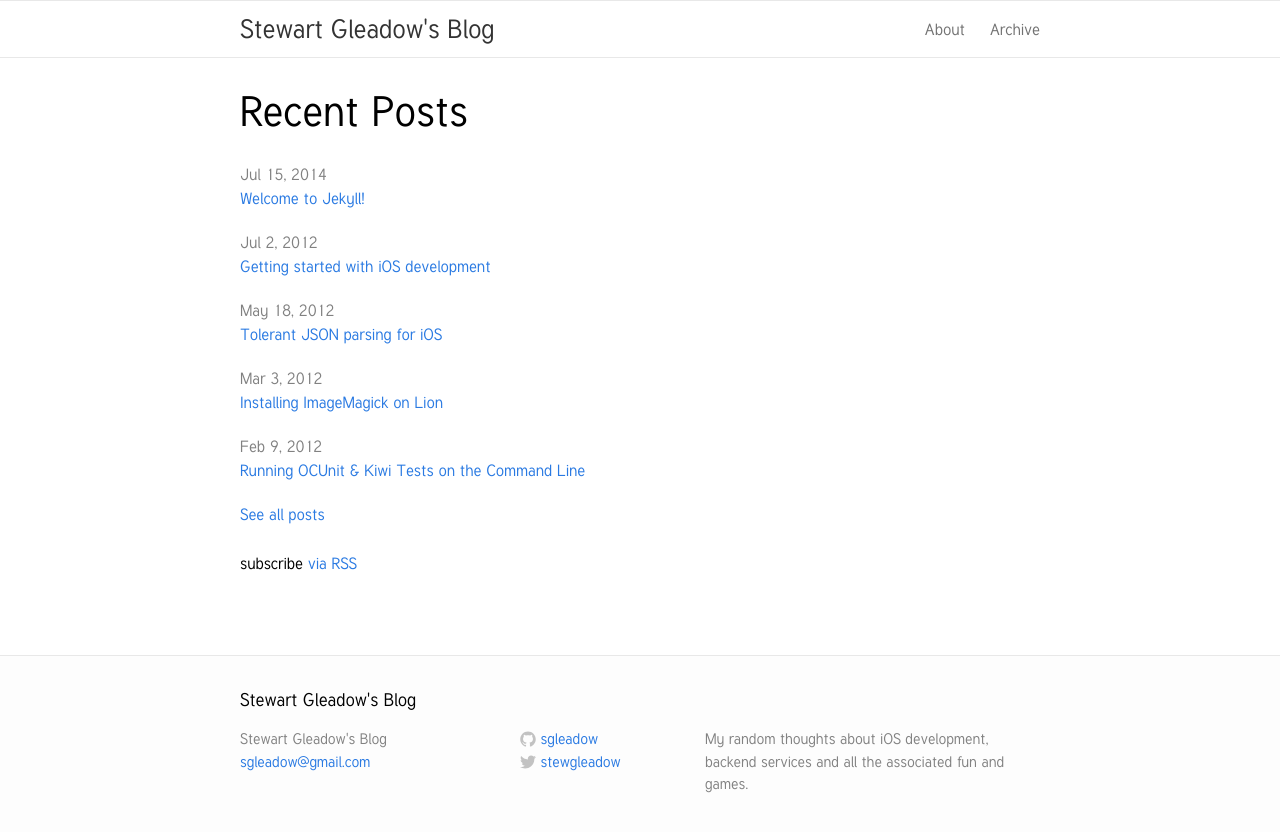
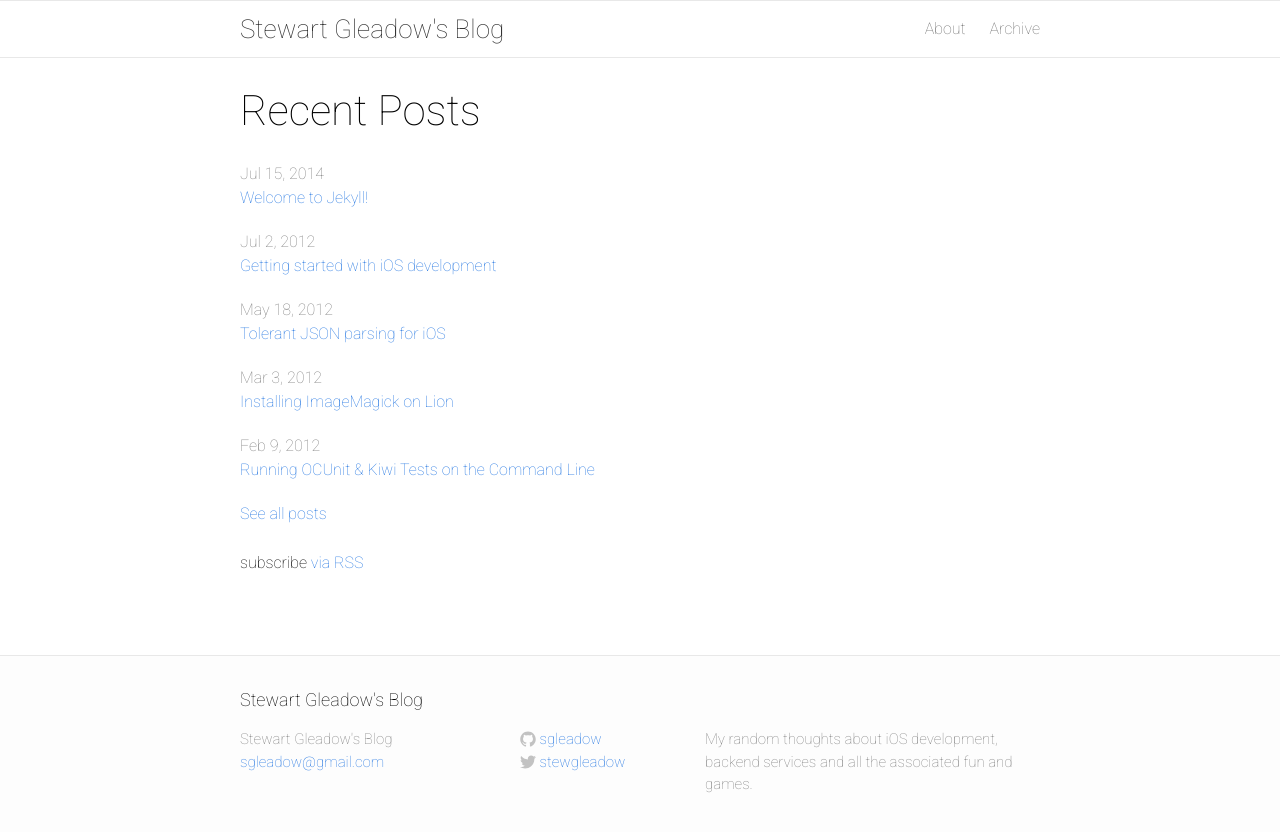
Before and after one commit to sgleadow/sgleadow.github.io, a Jekyll site: the page built from index.html, in a window 1280 px wide. Shown: the top 832 px of the page. Built offline with Jekyll 4.4.1, drawn with Linux system fonts in a browser that asks for light colours; Markdown is read by kramdown in place of the engine named in the settings.

Commit message:
Trying Roboto thin (100), possibly too light to read

```diff
--- a/_includes/head.html
+++ b/_includes/head.html
@@ -7,6 +7,7 @@
     <link rel="canonical" href="{{ page.url | replace:'index.html','' | prepend: site.baseurl | prepend: site.url }}">
 
     <!-- Custom Fonts -->
+    <link href='http://fonts.googleapis.com/css?family=Open+Sans|Roboto:100|Oswald' rel='stylesheet'  type='text/css'>
     <link rel="stylesheet" href="{{ "/css/fonts/tuffy_regular_macroman/stylesheet.css" | prepend: site.baseurl }}" type="text/css" charset="utf-8" />
 
     <!-- Custom CSS -->
--- a/css/main.css
+++ b/css/main.css
@@ -9,10 +9,10 @@
 html, body { height: 100%; }
 
 body {
-  font-family: 'tuffyregular', 'Helvetica Neue', Helvetica, Arial, sans-serif;
+  font-family: 'Roboto', 'Helvetica Neue', Helvetica, Arial, sans-serif;
   font-size: 16px;
   line-height: 1.5;
-  font-weight: 300;
+  font-weight: 100;
   background-color: #fdfdfd;
 }
 
```
